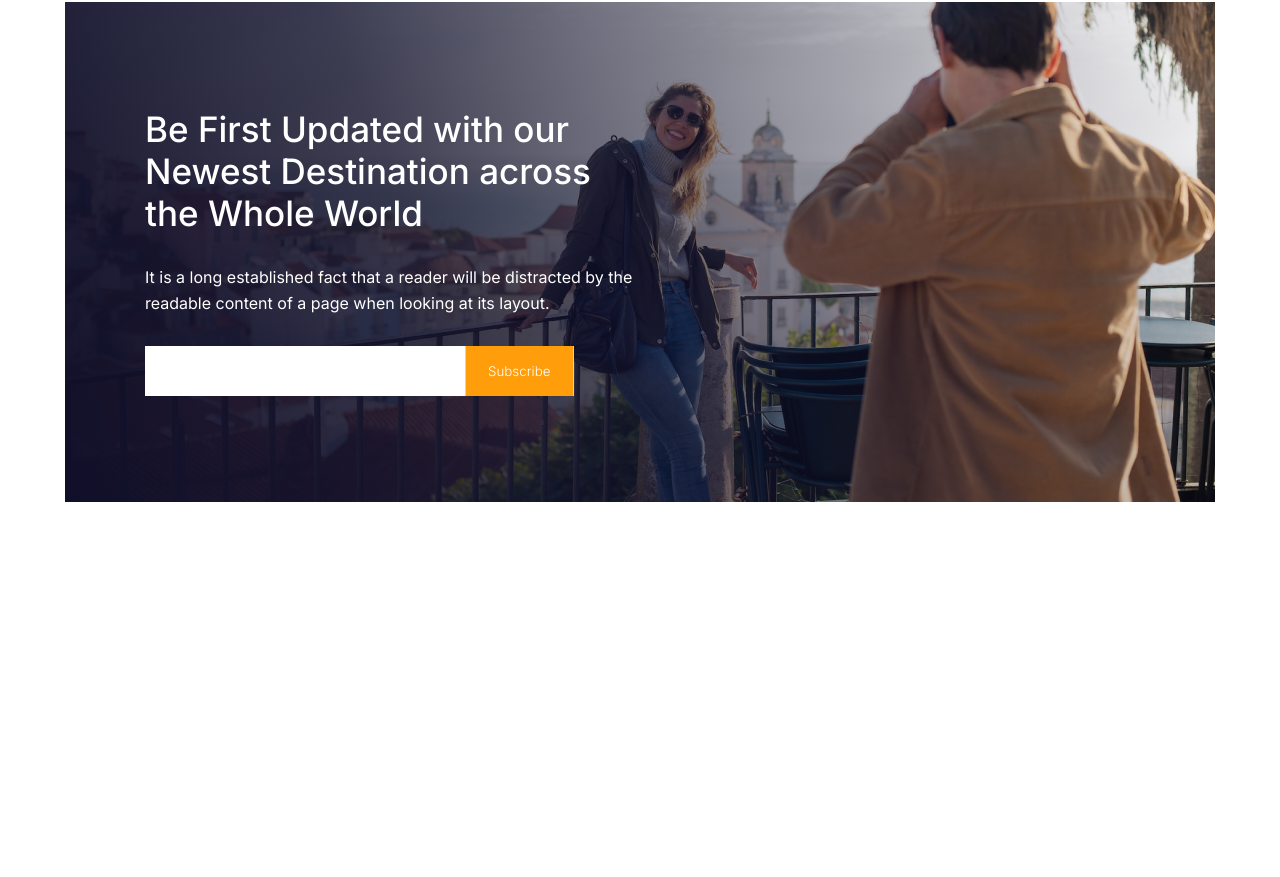
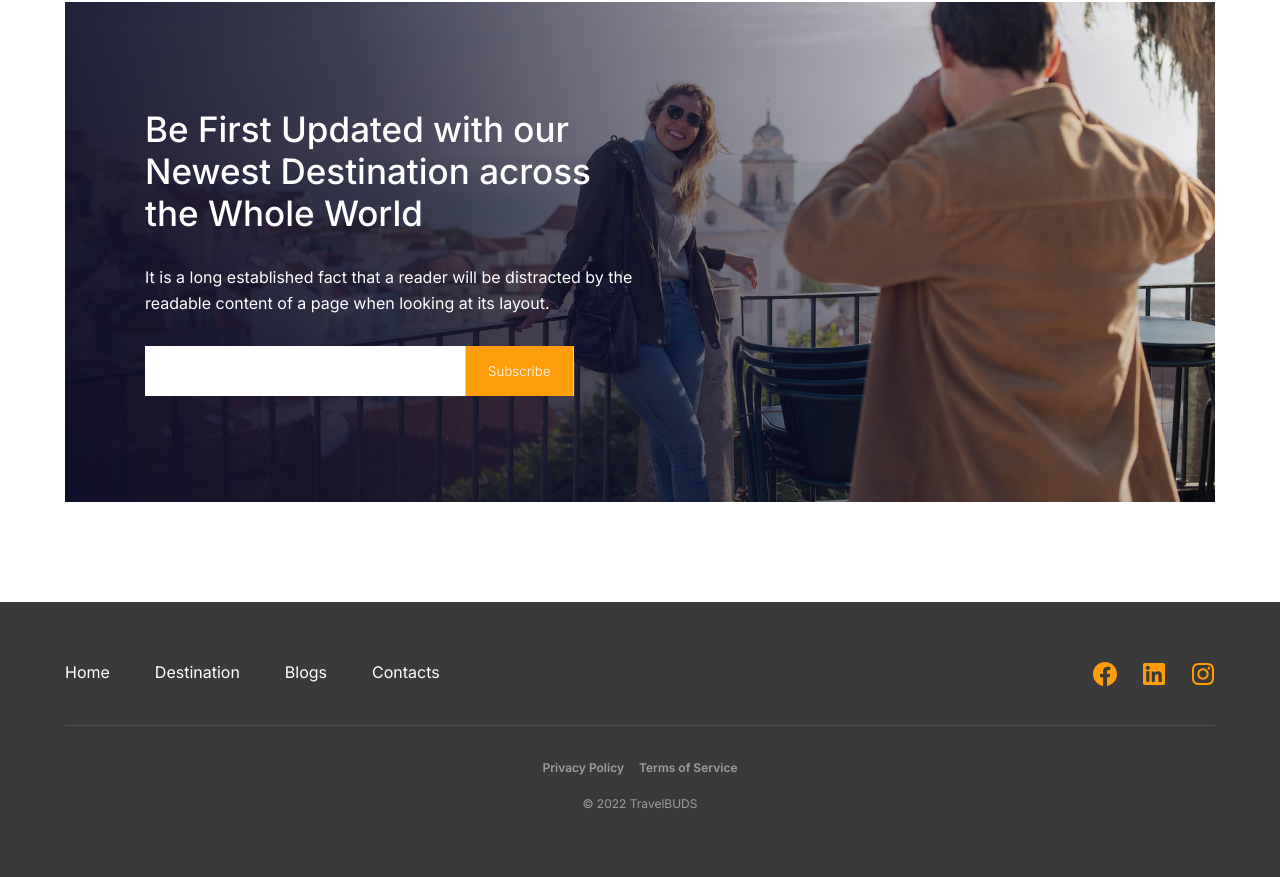
Before and after one commit to Mel1207/Project-TravelBuds-UI, a plain HTML site: page index.html in a window 1280 px wide. Shown: the part 2138-3015 px from the top of the page. Before the commit the page ends 2740 px from the top, so only its background shows below. Drawn offline with Linux system fonts and the light colour scheme.

Commit message:
added footer

```diff
--- a/index.html
+++ b/index.html
@@ -99,6 +99,32 @@
     </section>
   </main>
 
+  <!-- FOOTER -->
+  <footer>
+    <div class="container">
+      <div class="footer-top">
+        <ul class="footer-links">
+          <li><a href="#!">Home</a></li>
+          <li><a href="#!">Destination</a></li>
+          <li><a href="#!">Blogs</a></li>
+          <li><a href="#!">Contacts</a></li>
+        </ul>
+        <ul class="footer-icons">
+          <li><a href="#!"><img src="./img/icon-facebook.svg" alt="facebook"></a></li>
+          <li><a href="#!"><img src="./img/icon-linkedin.svg" alt="linkedin"></a></li>
+          <li><a href="#!"><img src="./img/icon-instagram.svg" alt="instagram"></a></li>
+        </ul>
+      </div>
+      <div class="footer-bottom">
+        <ul class="privacy-links">
+          <li><a href="#!">Privacy Policy</a></li>
+          <li><a href="#!">Terms of Service</a></li>
+        </ul>
+        <p>© 2022 TravelBUDS</p>
+      </div>
+    </div>
+  </footer>
+
 
   <script src="./app.js"></script>
 </body>
--- a/styles/global/global.sass
+++ b/styles/global/global.sass
@@ -172,21 +172,65 @@ header:before
       margin-bottom: 30px
 
 
-    .form-group
+  .form-group
+    width: 100%
+    display: flex
+    align-items: center
+
+    input
       width: 100%
+      height: 50px
+      padding: 0 180px 0 20px
+      outline: none
+      border: none
+
+    button
+      transform: translateX(-100%)
+      width: 160px
+      height: 50px
+      box-shadow: none
+      font-weight: 300
+
+footer
+  height: 275px
+  display: flex
+  align-items: center
+  background: $cGray
+
+  .footer-top
+    display: flex
+    justify-content: space-between
+    padding-bottom: 35px
+    border-bottom: 1px solid rgba($cWhite, .1)
+    margin-bottom: 30px
+
+    .footer-links, .footer-icons
       display: flex
-      align-items: center
+      list-style: none
 
-      input
-        width: 100%
-        height: 50px
-        padding: 0 180px 0 20px
-        outline: none
-        border: none
+    .footer-links
+      gap: 45px
 
-      button
-        transform: translateX(-100%)
-        width: 160px
-        height: 50px
-        box-shadow: none
-        font-weight: 300
+      a
+        color: $cWhite
+
+    .footer-icons
+      gap: 25px
+
+  .footer-bottom
+    .privacy-links
+      display: flex
+      list-style: none
+      gap: 15px
+      justify-content: center
+      margin-bottom: 15px
+
+      a
+        color: rgba($cWhite, .5)
+        font-weight: 600
+        font-size: 12px
+
+    p
+      text-align: center
+      color: rgba($cWhite, .5)
+      font-size: 12px
--- a/styles/global/vars.sass
+++ b/styles/global/vars.sass
@@ -9,6 +9,7 @@ $p-regular: 16px
 // COLOR SET
 $cWhite: #fff
 $cBlack: #000
+$cGray: #3A3A3A
 
 // BACKGROUND SET
 $bg-primary: #FF9D0A
```
Also changed, not shown: img/icon-facebook.svg (added), img/icon-instagram.svg (added), img/icon-linkedin.svg (added), styles/main.css, 1 other file.
